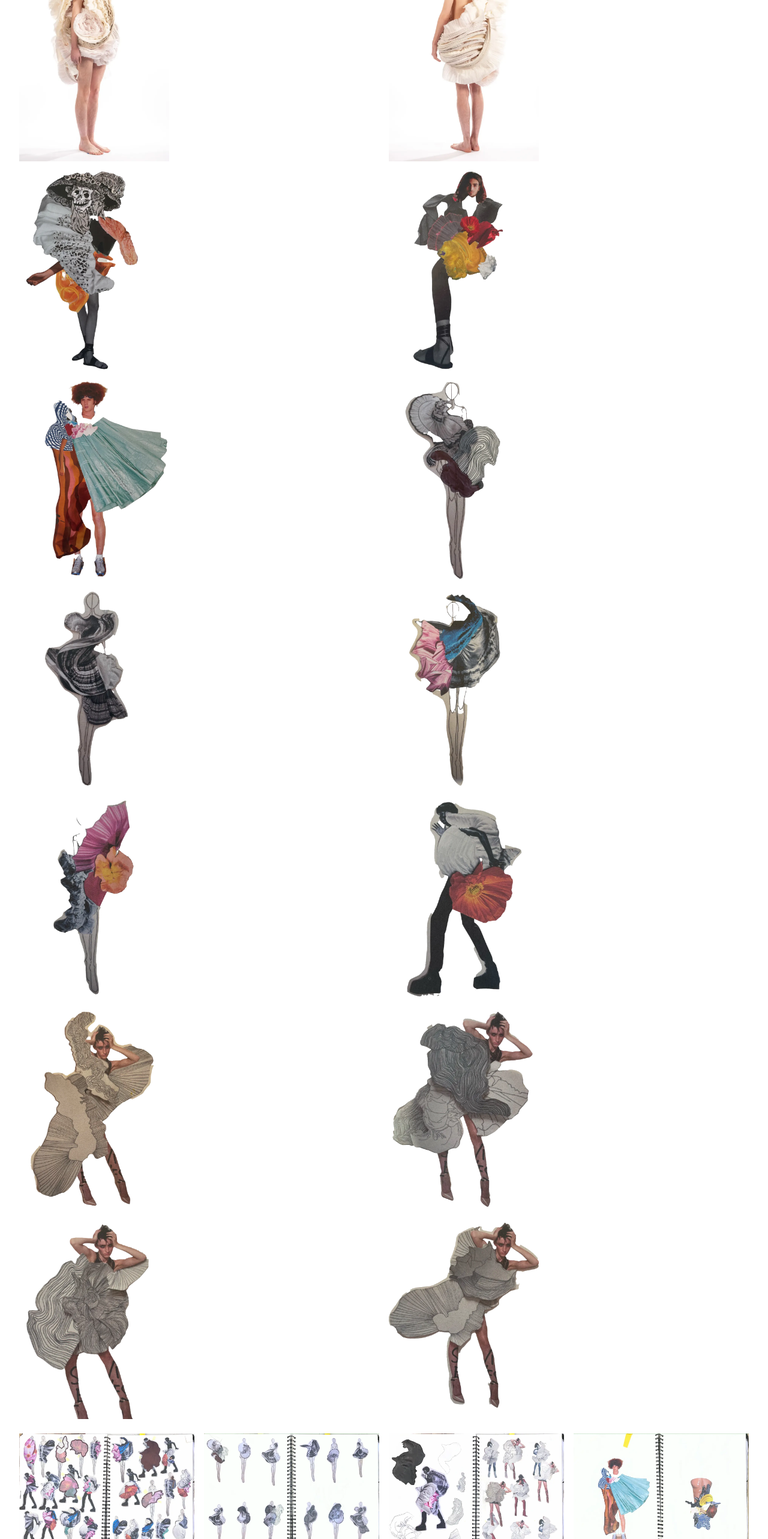
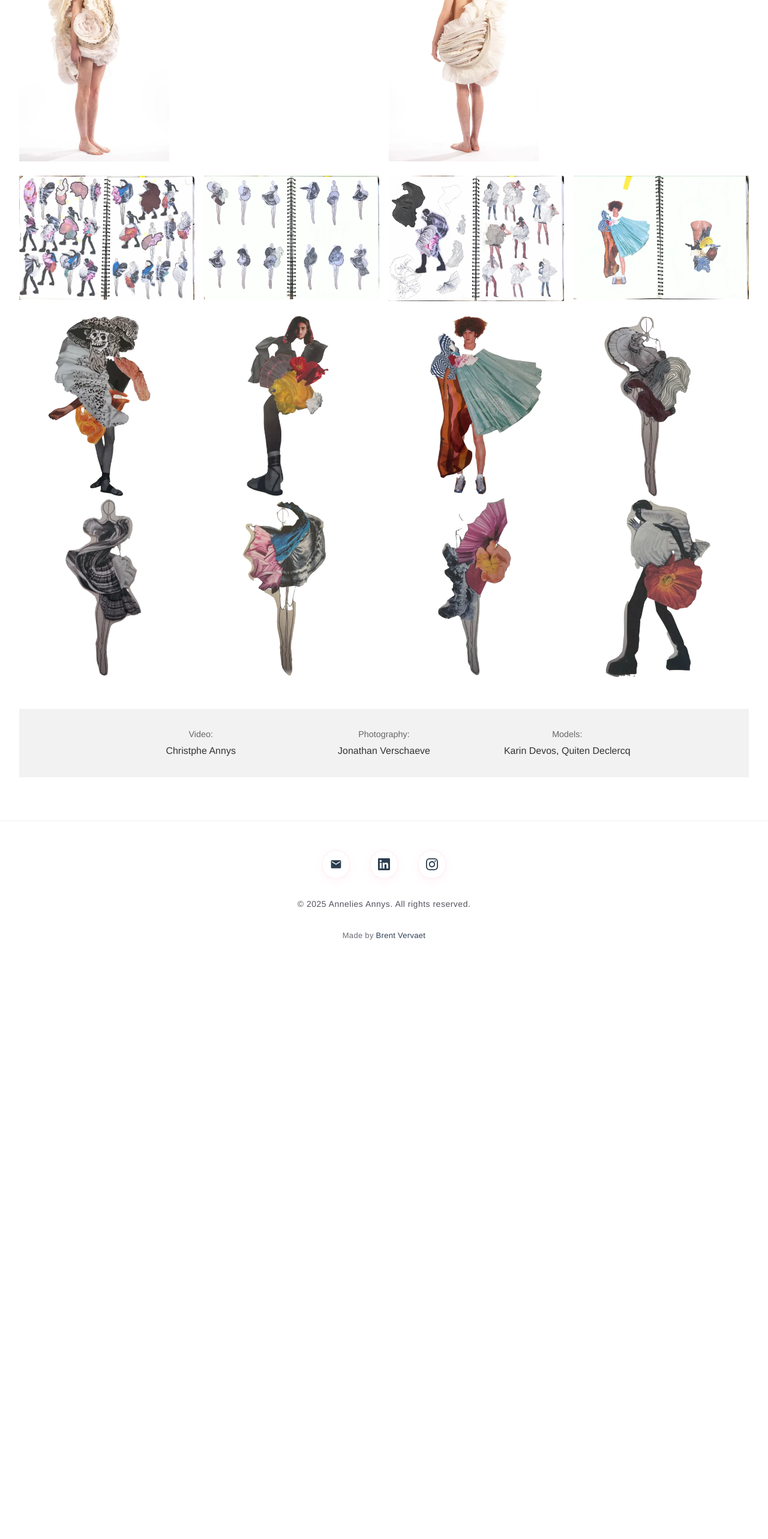
Before and after one commit to brentvervaet/anneliesannys-portfolio, a Vue app: page /ba1-studies in a window 1280 px wide. Shown: the part 8315-10881 px from the top of the page at 60% size. After the commit the page ends 9932 px from the top, so only its background shows below. Built offline with nearby package versions, Linux system fonts and the light colour scheme.

Commit message:
feat: update image grid display logic to hide grid for studies with 2 or fewer images

```diff
--- a/src/components/StudiesDetail.vue
+++ b/src/components/StudiesDetail.vue
@@ -149,8 +149,8 @@ const getHeadImage = (study: any) => {
 
 // Determine if image grid should be shown
 const shouldShowImageGrid = (study: any) => {
-  if (study.title === 'Recycled Denim') {
-    // No image grid for Jeans
+  // If study has 2 or fewer images, don't show grid
+  if (study.images && study.images.length <= 2) {
     return false
   }
   return true
--- a/src/data/projects.json
+++ b/src/data/projects.json
@@ -533,54 +533,6 @@
           {
             "src": "/images/BA1/Paper/paper03.webp",
             "alt": "Paper study 03"
-          },
-          {
-            "src": "/images/BA1/Paper/paper04.webp",
-            "alt": "Paper study 04"
-          },
-          {
-            "src": "/images/BA1/Paper/paper05.webp",
-            "alt": "Paper study 05"
-          },
-          {
-            "src": "/images/BA1/Paper/paper06.webp",
-            "alt": "Paper study 06"
-          },
-          {
-            "src": "/images/BA1/Paper/paper07.webp",
-            "alt": "Paper study 07"
-          },
-          {
-            "src": "/images/BA1/Paper/paper08.webp",
-            "alt": "Paper study 08"
-          },
-          {
-            "src": "/images/BA1/Paper/paper09.webp",
-            "alt": "Paper study 09"
-          },
-          {
-            "src": "/images/BA1/Paper/paper10.webp",
-            "alt": "Paper study 10"
-          },
-          {
-            "src": "/images/BA1/Paper/paper11.webp",
-            "alt": "Paper study 11"
-          },
-          {
-            "src": "/images/BA1/Paper/paper12.webp",
-            "alt": "Paper study 12"
-          },
-          {
-            "src": "/images/BA1/Paper/paper13.webp",
-            "alt": "Paper study 13"
-          },
-          {
-            "src": "/images/BA1/Paper/paper14.webp",
-            "alt": "Paper study 14"
-          },
-          {
-            "src": "/images/BA1/Paper/paper15.webp",
-            "alt": "Paper study 15"
           }
         ],
         "sketchbook": [
```
